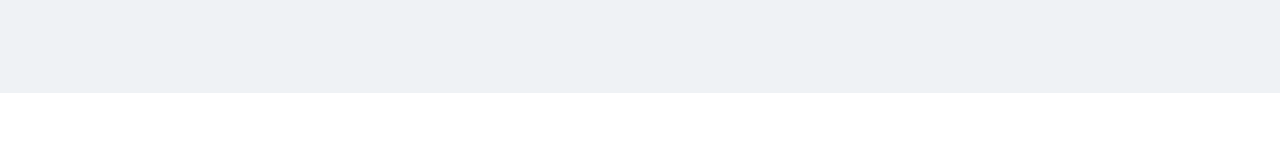
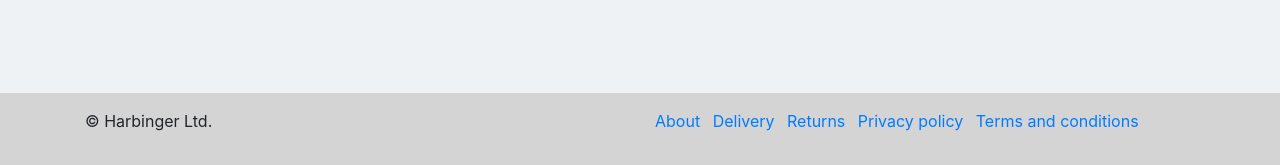
Before and after one commit to grzegorz-jodlowski/clothes-shop-bootstrap, a plain HTML site: page index.html in a window 1280 px wide. Shown: the part 2785-2950 px from the top of the page. Before the commit the page ends 2878 px from the top, so only its background shows below. Drawn offline with nearby package versions, Linux system fonts and the light colour scheme.

Commit message:
Add footer

```diff
--- a/index.html
+++ b/index.html
@@ -276,7 +276,24 @@
             </div>
         </div>
     </section>
-
+    <footer class="footer py-3">
+        <div class="container">
+            <div class="row justify-content-between align-items-center">
+                <div class="col-md-4">
+                    <p>&copy; Harbinger Ltd.</p>
+                </div>
+                <div class="col-md-6">
+                    <ul class="list-inline">
+                        <li class="list-inline-item"><a href="#">About</a></li>
+                        <li class="list-inline-item"><a href="#">Delivery</a></li>
+                        <li class="list-inline-item"><a href="#">Returns</a></li>
+                        <li class="list-inline-item"><a href="#">Privacy policy</a></li>
+                        <li class="list-inline-item"><a href="#">Terms and conditions</a></li>
+                    </ul>
+                </div>
+            </div>
+        </div>
+    </footer>
 
 
     <script src="https://code.jquery.com/jquery-3.2.1.slim.min.js"
--- a/style.css
+++ b/style.css
@@ -26,3 +26,7 @@
 .icon-link i {
     font-size: 16px;
 }
+
+.footer {
+    background: #D4D4D4;
+}
```
